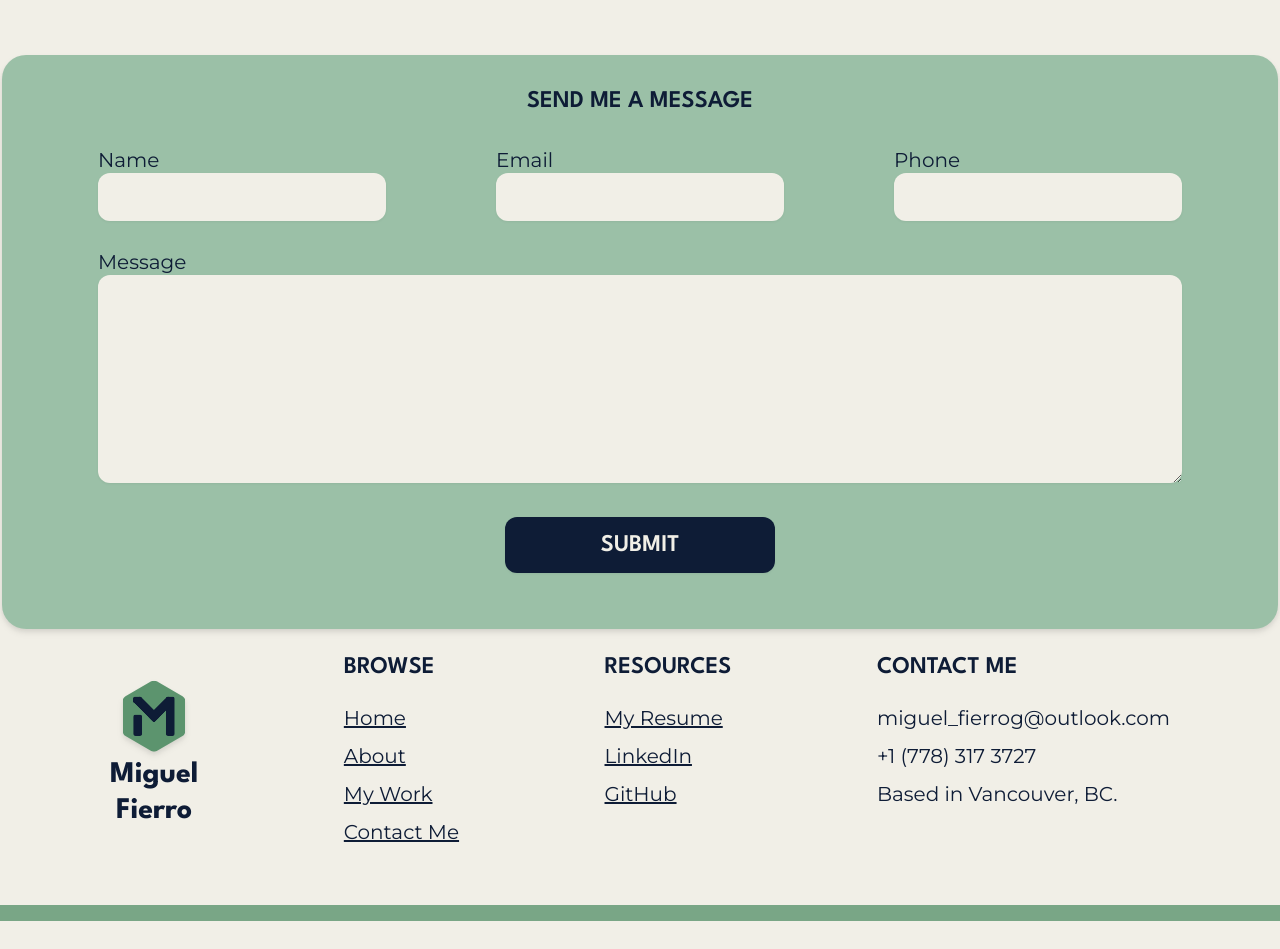
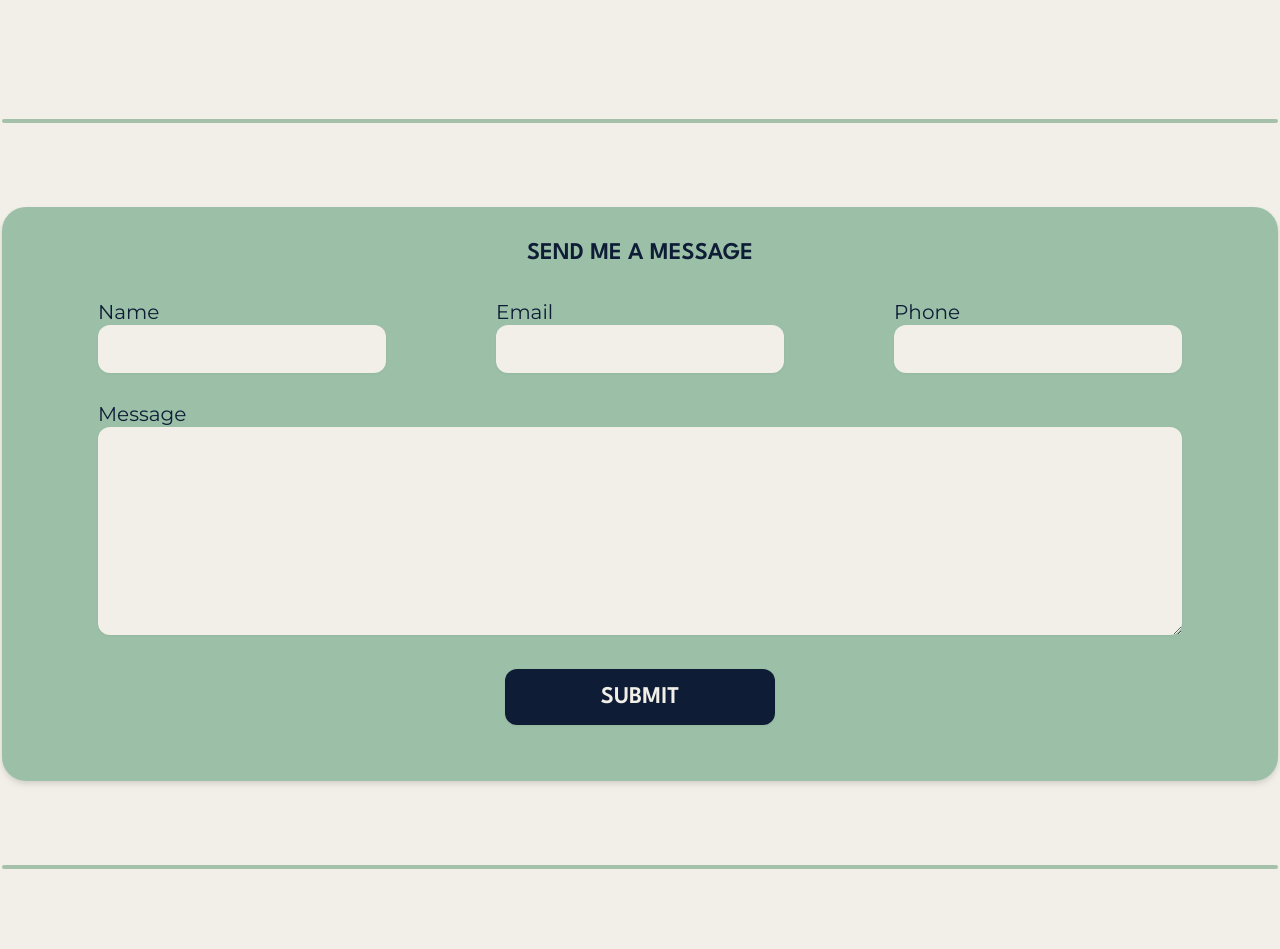
Before and after one commit to miguel-fg/portfolio-v2, a React (Vite) app: page /#/contact in a window 1280 px wide. Shown: the part 323-1272 px from the top of the page. Before the commit the page ends 1244 px from the top, so only its background shows below. Built offline with nearby package versions, Linux system fonts and the light colour scheme.

Commit message:
[#16] add divider component

```diff
--- /dev/null
+++ b/src/components/Divider.jsx
@@ -0,0 +1,9 @@
+
+const Divider = () => {
+    return (
+        <div className="col-span-12 h-1 bg-sea-green opacity-50 my-16 rounded-lg">
+        </div>
+    )
+}
+
+export default Divider;
--- a/src/pages/About.jsx
+++ b/src/pages/About.jsx
@@ -1,5 +1,6 @@
 import ContactForm from "../components/ContactForm";
 import Footer from "../components/Footer";
+import Divider from "../components/Divider";
 
 const About = () => {
     return (
@@ -7,7 +8,9 @@ const About = () => {
             <h1 className="text-h1 font-LS text-oxford-blue col-span-12 text-center mt-10">
                 About Me
             </h1>
+            <Divider />
             <ContactForm title="let's connect" />
+            <Divider />
             <Footer />
         </>
     );
--- a/src/pages/Contact.jsx
+++ b/src/pages/Contact.jsx
@@ -1,5 +1,6 @@
 import ContactForm from "../components/ContactForm";
 import Footer from "../components/Footer";
+import Divider from "../components/Divider";
 
 const Contact = () => {
     return (
@@ -7,7 +8,9 @@ const Contact = () => {
             <h1 className="text-h1 font-LS text-oxford-blue col-span-12 text-center mt-10">
                 Contact Me
             </h1>
+            <Divider />
             <ContactForm title="send me a message" />
+            <Divider />
             <Footer />
         </>
     );
--- a/src/pages/Home.jsx
+++ b/src/pages/Home.jsx
@@ -1,5 +1,6 @@
 import ContactForm from "../components/ContactForm";
 import Footer from "../components/Footer";
+import Divider from "../components/Divider";
 
 const Home = () => {
     return (
@@ -7,7 +8,9 @@ const Home = () => {
             <h1 className="col-start-1 col-span-12 text-h1 font-LS text-oxford-blue mt-10">
                 Miguel Fierro.
             </h1>
+            <Divider />
             <ContactForm title="send me a message"/>
+            <Divider />
             <Footer />
         </>
     );
--- a/src/pages/Portfolio.jsx
+++ b/src/pages/Portfolio.jsx
@@ -1,5 +1,6 @@
 import ContactForm from "../components/ContactForm";
 import Footer from "../components/Footer";
+import Divider from "../components/Divider";
 
 const Portfolio = () => {
     return (
@@ -7,7 +8,9 @@ const Portfolio = () => {
             <h1 className="text-h1 font-LS text-oxford-blue col-span-12 text-center mt-10">
                 My Work
             </h1>
+            <Divider />
             <ContactForm title="questions, suggestions, comments?" />
+            <Divider />
             <Footer />
         </>
     );
```
